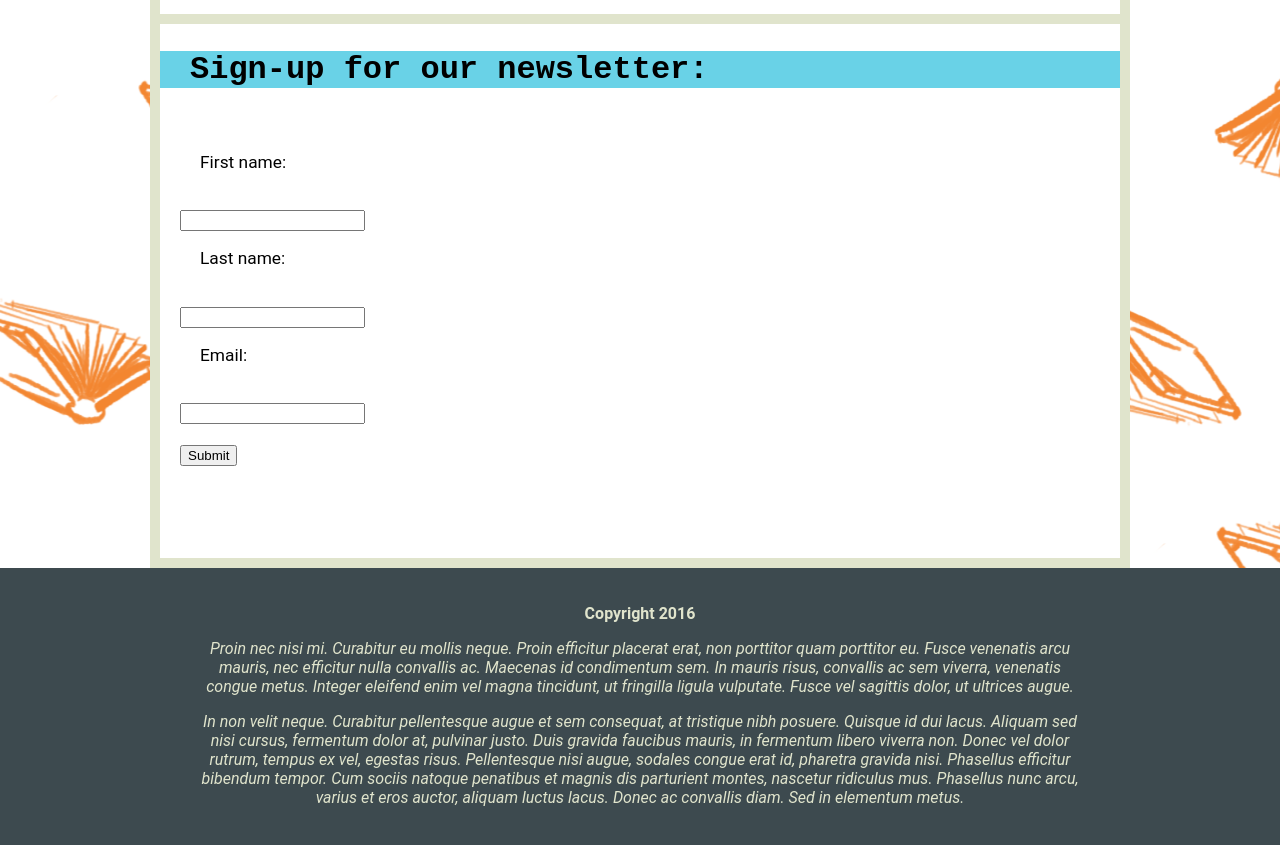
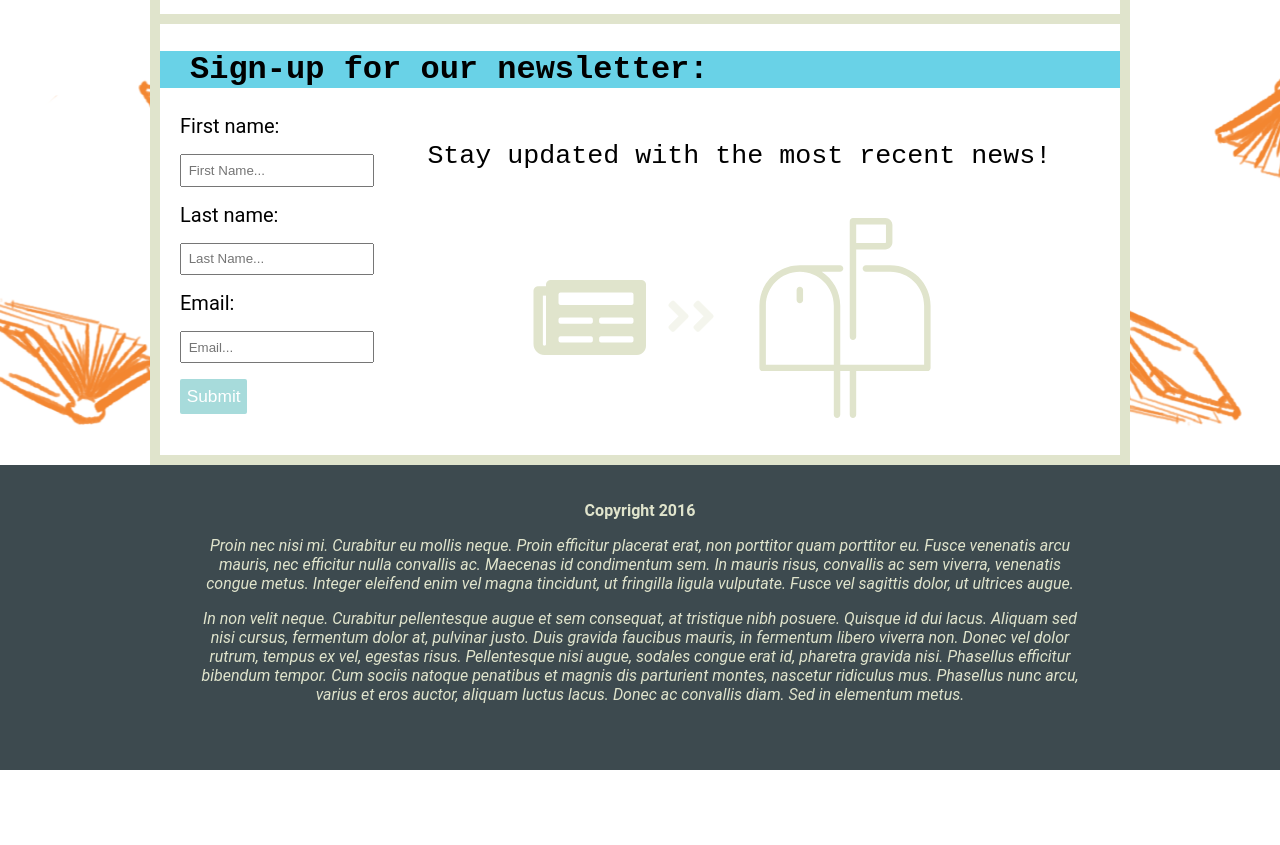
Before and after one commit to zelmoatis/myentertainment, a plain HTML site: page newsletter.html in a window 1280 px wide. Shown: the part 1188-2033 px from the top of the page. After the commit the page ends 1958 px from the top, so only its background shows below. Drawn offline with Linux system fonts and the light colour scheme.

Commit message:
restyle and add anymation to newsletter page

```diff
--- a/newsletter.html
+++ b/newsletter.html
@@ -5,6 +5,7 @@
 	<link rel = "stylesheet" type = "text/css" href = "style.css">
 	<script src = "script.js"></script>
 	<meta name="viewport" content="width=device-width, initial-scale=1.0">
+	<link rel="stylesheet" href="https://use.fontawesome.com/releases/v5.3.1/css/all.css" integrity="sha384-mzrmE5qonljUremFsqc01SB46JvROS7bZs3IO2EmfFsd15uHvIt+Y8vEf7N7fWAU" crossorigin="anonymous">
 	<meta charset=UTF-8>
 </head>
 <body>
@@ -53,26 +54,70 @@
 				<h1 class = "title" >Sign-up for our newsletter:
 				</h1>
 				<article>
-					<p>
-						<form id="frm">
-							<p>
-								First name:
-							</p>
-							<input type="text" name="fname">
-							<p>
-								Last name:
-							</p>
-							<input type="text" name="lname">
-							<p>
-								Email:
-							</p>
-							<input type="text" name="email"><br><br>
-							<input type="button" id="formButton" value="Submit">
-							<p id = "signup_msg"></p>
-						</form>
-					</p>
+					<form id="frm">
+						<label for="fname">First name:</label>
+						<input type="text" name="fname" id="fname" placeholder="First Name...">
+						<label for="lname">Last name:</label>
+						<input type="text" name="lname" id="lname" placeholder="Last Name...">
+						<label for="email">Email:</label>
+						<input type="text" name="email" id="email" placeholder="Email...">
+						<input type="button" id="formButton" value="Submit">
+						<p id = "signup_msg" style="display: none"></p>
+					</form>
 				</article>
-
+				<aside>
+					<p>Stay updated with the most recent news!</p>
+					<div id="newsletter_prev">
+						<p><i class="fas fa-newspaper" id="newspaper"></i><span id="arrows"><i class="fas fa-angle-right"></i><i class="fas fa-angle-right"></i><i class="fas fa-angle-right"></i></span>
+							<svg version="1.1" id="mailbox" xmlns="http://www.w3.org/2000/svg" xmlns:xlink="http://www.w3.org/1999/xlink" x="0px" y="0px"
+									viewBox="0 0 465 465" style="enable-background:new 0 0 465 465;" xml:space="preserve">
+								<g>
+									<path d="M337.5,110h-56.464c-4.142,0-7.5,3.357-7.5,7.5s3.358,7.5,7.5,7.5H337.5c43.541,0,78.964,35.423,78.964,78.964v137.021
+										h-195V203.964c0-33.077-17.182-62.215-43.088-78.964h42.659c4.142,0,7.5-3.357,7.5-7.5s-3.358-7.5-7.5-7.5H127.5
+										c-51.812,0-93.964,42.152-93.964,93.964v144.521c0,4.143,3.358,7.5,7.5,7.5h165.429V457.5c0,4.143,3.358,7.5,7.5,7.5
+										s7.5-3.357,7.5-7.5V355.985h22.071V457.5c0,4.143,3.358,7.5,7.5,7.5s7.5-3.357,7.5-7.5V355.985h165.429c4.142,0,7.5-3.357,7.5-7.5
+										V203.964C431.464,152.152,389.312,110,337.5,110z M48.536,203.964C48.536,160.423,83.959,125,127.5,125
+										s78.964,35.423,78.964,78.964v137.021H48.536V203.964z"/>
+									<path d="M251.036,283.725c4.142,0,7.5-3.357,7.5-7.5V73h67.695c9.098,0,16.5-7.402,16.5-16.5v-40c0-9.098-7.402-16.5-16.5-16.5
+										h-75.195c-4.142,0-7.5,3.357-7.5,7.5v268.725C243.536,280.367,246.894,283.725,251.036,283.725z M327.73,16.5v40
+										c0,0.827-0.673,1.5-1.5,1.5h-67.695V15h67.695C327.058,15,327.73,15.673,327.73,16.5z"/>
+									<path d="M127.5,160c-4.142,0-7.5,3.357-7.5,7.5v23c0,4.143,3.358,7.5,7.5,7.5s7.5-3.357,7.5-7.5v-23
+										C135,163.357,131.642,160,127.5,160z"/>
+								</g>
+								<g>
+								</g>
+								<g>
+								</g>
+								<g>
+								</g>
+								<g>
+								</g>
+								<g>
+								</g>
+								<g>
+								</g>
+								<g>
+								</g>
+								<g>
+								</g>
+								<g>
+								</g>
+								<g>
+								</g>
+								<g>
+								</g>
+								<g>
+								</g>
+								<g>
+								</g>
+								<g>
+								</g>
+								<g>
+								</g>
+							</svg>
+						</p>
+					</div>
+				</aside>
 			</section>
 		</div>
 	</div>
--- a/script.js
+++ b/script.js
@@ -79,9 +79,11 @@ formHandler = function(){
 	var msg = document.getElementById('signup_msg');
 	msg.innerHTML = "";
 	if( frmo.elements[0].value.length == 0 || frmo.elements[1].value.length == 0 || frmo.elements[2].value.length == 0 ){
+		msg.style.display = 'block';
 		msg.style.color = 'red';
 		msg.innerHTML = "*Vă rugăm să completați toate câmpurile";
 	}else{
+		msg.style.display = 'block';
 		msg.style.color = 'black';
 		msg.innerHTML = "Vă mulțumim, " + frmo.elements[0].value + " " + frmo.elements[1].value + " ! Un mail de confirmare a fost trimis la adresa " + frmo.elements[2].value + ".";
 
--- a/style.css
+++ b/style.css
@@ -206,7 +206,7 @@ footer {
 	padding: 0px;
 }
 #first{
-	margin-left:10%;
+	margin-left:7%;
 	margin-right:4%;
 
 }
@@ -238,6 +238,109 @@ footer {
 }
 }
 
+#frm > input{
+	padding:5pt;
+	margin-bottom: 1rem;
+}
+#frm > label,#formButton{
+	display: block;
+	font-size: 15pt;
+	margin-bottom: 1rem;
+}
+
+#formButton {
+	border: 0;
+	border-radius: 2px;
+	font-size: unset;
+	cursor: pointer;
+	color:white;
+	background-color:#a7dbdb;
+	transition: background-color 0.5s;
+}
+#formButton:hover{
+	background-color:#49b2c7;
+}
+
+.articlePage.signup > article{
+	display: inline-block;
+	width: 200px;
+}
+
+.articlePage.signup > aside{
+	vertical-align: top;
+	display: inline-block;
+	width: calc(100% - 250px);
+}
+
+.articlePage.signup > aside > p{
+	font-size: 20pt;
+	text-align: center;
+	font-family: 'Roboto Mono', monospace;
+}
+
+#newsletter_prev {
+	text-align: center;
+}
+#newsletter_prev > p{
+	text-align: center;
+	color: #e0e4cc;
+}
+
+#newspaper {
+	font-size: 100px;
+	vertical-align: middle
+}
+
+#arrows {
+	margin-left: 20px;
+	font-size: 50px;
+	vertical-align: middle
+}
+
+#mailbox {
+	height: 200px;
+	vertical-align: middle;
+	fill:#e0e4cc;
+}
+
+@-webkit-keyframes fadeinout {
+	50% { opacity: 1; }
+}
+
+@keyframes fadeinout {
+	50% { opacity: 1; }
+}
+
+@-webkit-keyframes fadein {
+	0%, 49% { opacity: 0; }
+	48% {opacity: 1;}
+}
+
+@keyframes fadein {
+	0%, 49% { opacity: 0; }
+	48% { opacity: 1; }
+}
+
+#arrows > i {
+	opacity:0;
+	animation: fadeinout 1.2s linear infinite forwards;
+	-webkit-animation: fadeinout 1.2s linear infinite forwards;
+}
+#arrows > i:nth-child(1){
+	animation-delay: 0s;
+	-webkit-animation-delay: 0s;
+}
+
+#arrows > i:nth-child(2){
+	animation-delay: 0.4s;
+	-webkit-animation-delay: 0.4s;
+}
+
+#arrows > i:nth-child(3){
+	animation-name: fadein;
+	animation-delay: 0.8s;
+	-webkit-animation-delay: 0.8s;
+}
 @media screen and (max-width:640px){
 
 footer {
@@ -294,7 +397,7 @@ footer {
 #logo{
 	vertical-align:middle;
 	height:60px;
-	display:none;/*aici*/
+	display:none;
 }
 #menuItems li{
 	margin-right:0px;
```
Also changed, not shown: media/images/mailbox.svg (added).
